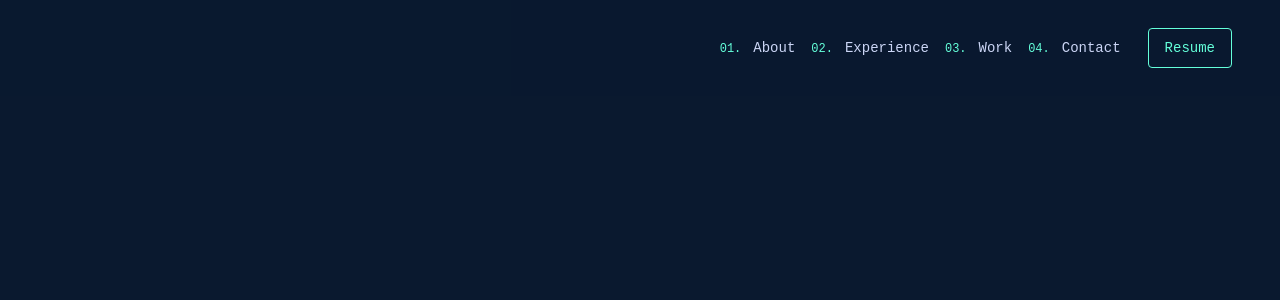
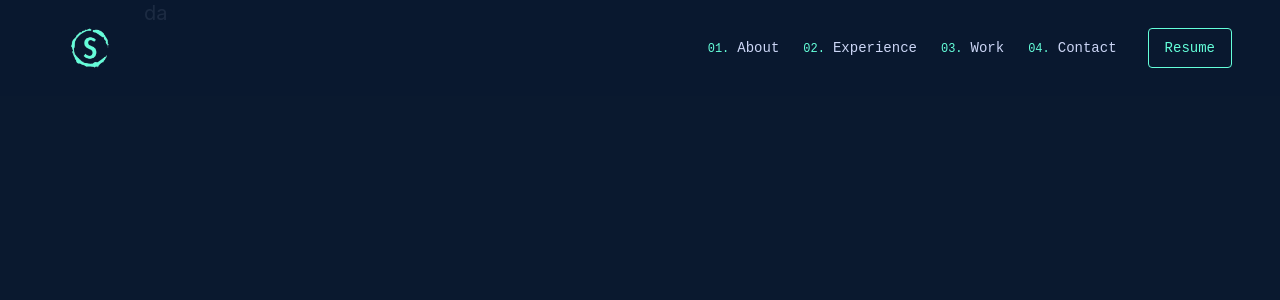
Before and after one commit to IvanSarabeev/Portfolio-v2, a React (Vite) app: page / in a window 1280 px wide. Shown: the top 300 px of the page. Built offline with nearby package versions, Linux system fonts and the light colour scheme.

Commit message:
style: logo & layout

```diff
--- a/src/App.tsx
+++ b/src/App.tsx
@@ -1,9 +1,11 @@
-import Header from 'components/Navigation/Header'
+import Layout from 'components/Layout/Layout'
 
 const App = () => {
   return (
     <>
-      <Header />
+      <Layout>
+        da
+      </Layout>
     </>
   )
 }
--- /dev/null
+++ b/src/components/Layout/Layout.tsx
@@ -0,0 +1,18 @@
+import Header from 'components/Navigation/Header';
+
+type LayoutProps = {
+    children: React.ReactNode;
+}
+
+const Layout = ({children}:LayoutProps) => {
+  return (
+    <>
+        <Header />
+        <main className='max-w-custom min-h-screen w-full my-0 mx-auto px-6 md:px-12 lg:px-24 xl:px-36'>
+            {children}
+        </main>
+    </>
+  )
+}
+
+export default Layout
--- a/src/components/Navigation/Header.tsx
+++ b/src/components/Navigation/Header.tsx
@@ -5,6 +5,7 @@ import Mobile from './Mobile'
 import { useToggle } from "hooks/useToggle"
 import { BiMenuAltRight } from "react-icons/bi"
 import { RxCross2 } from "react-icons/rx"
+import ImgLogo from "assets/images/s-logo.png"
 
 const Header = () => {
   const [show, handleToggle] = useToggle();
@@ -16,30 +17,37 @@ const Header = () => {
   return (
     <header className='w-full fixed top-0 z-10 h-24 flex items-center justify-between filter-none backdrop-filter pointer-events-auto bg-header-bg px-6 md:px-8 lg:px-10 xl:px-12'>
       <nav className='w-full relative z-20 flex items-center justify-between font-monts text-lightest-slate'>
-        <div className=''>
-            <a href="#">
-                <img src='' alt='' className=''/>
+        <div className='relative z-10 w-fit h-fit ease-slow-transition'>
+            <a href="#" aria-label='home' className='relative hover:outline-none hover:translate-y-1 hover:translate-x-1'>
+                <img
+                src={ImgLogo}
+                alt='logo'
+                decoding='async'
+                loading='lazy'
+                height={60}
+                width={84}
+                className='aspect-auto object-cover ease-slow-transition'/>
+                <title>Logo</title>
+                <div className='-z-10 absolute top-0 left-0 ease-slow-transition translate-y-1 translate-x-1'></div>
             </a>
         </div>
         <div className="hidden md:flex items-center">
             <ol className='flex items-center justify-between list-none m-0 p-0'>
                 {headerLinks.map((link) => {
                     return(
-                        <li key={link.id} className='relative regular-14 my-0 mx-1'>
+                        <li key={link.id} className='relative regular-14 my-0 mx-2'>
                             <a href={link.link} className=''>
-                                <strong className='mr-1 text-green regular-12 text-right'>{link.label}</strong>
+                                <strong className='text-green regular-12 text-right'>{link.label}</strong>
                                 <p className='inline-block relative p-2 hover:text-green'>{link.text}</p>
                             </a>
-                            <span className=' sr-only'>{link.text}</span>
+                            <span className='sr-only'>{link.text}</span>
                         </li>
                     )
                 })}
             </ol>
-            <div>
-                <Button type='button' className='resume-btn' rel='noreferrer' onClick={downloadResume}>Resume</Button>
-            </div>
+            <Button type='button' className='resume-btn' rel='noreferrer' onClick={downloadResume}>Resume</Button>
         </div>
-        <div className="block md:hidden">
+        <div className="block md:hidden pr-2.5">
             <Button onClick={() => handleToggle()} className='mobile-btn' type='button' aria-label='Menu'>
             {show ?
                 <RxCross2 height={30} width={24} className='ham-icon'/>
--- a/src/index.css
+++ b/src/index.css
@@ -193,3 +193,8 @@ a {
 ol > li {
   font-size: clamp(14px ,4vw, 18px);
 }
+
+section {
+  max-width: 1000px;
+  margin:0px auto;
+}
--- a/tailwind.config.js
+++ b/tailwind.config.js
@@ -6,6 +6,9 @@ export default {
   ],
   theme: {
     extend: {
+      maxWidth:{
+        'custom':'1600px',
+      },
       backgroundColor:{
         'header-bg':'rgba(10, 25, 47, 0.85)',
       },
```
Also changed, not shown: src/assets/images/s-logo.png (added).
